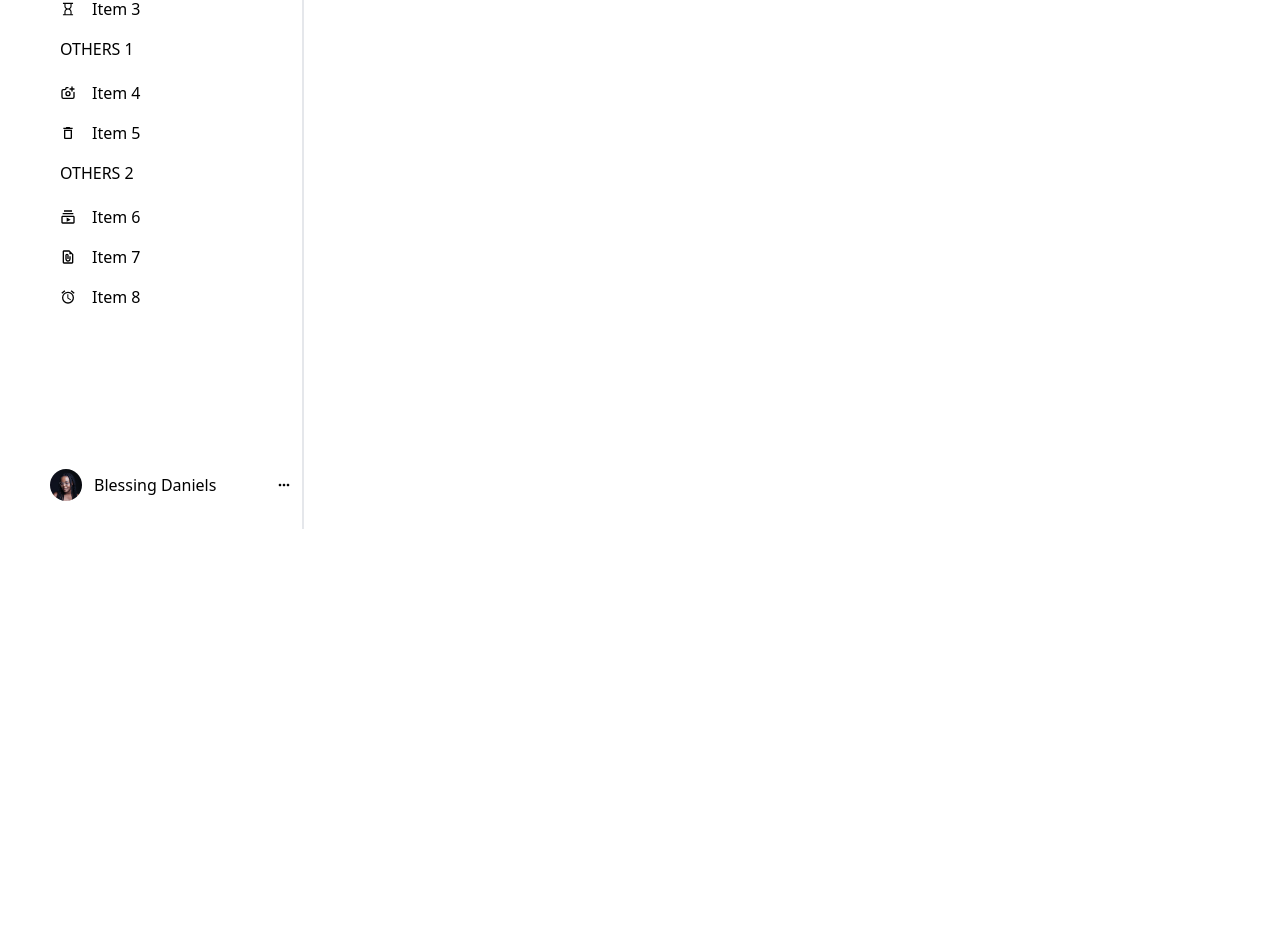
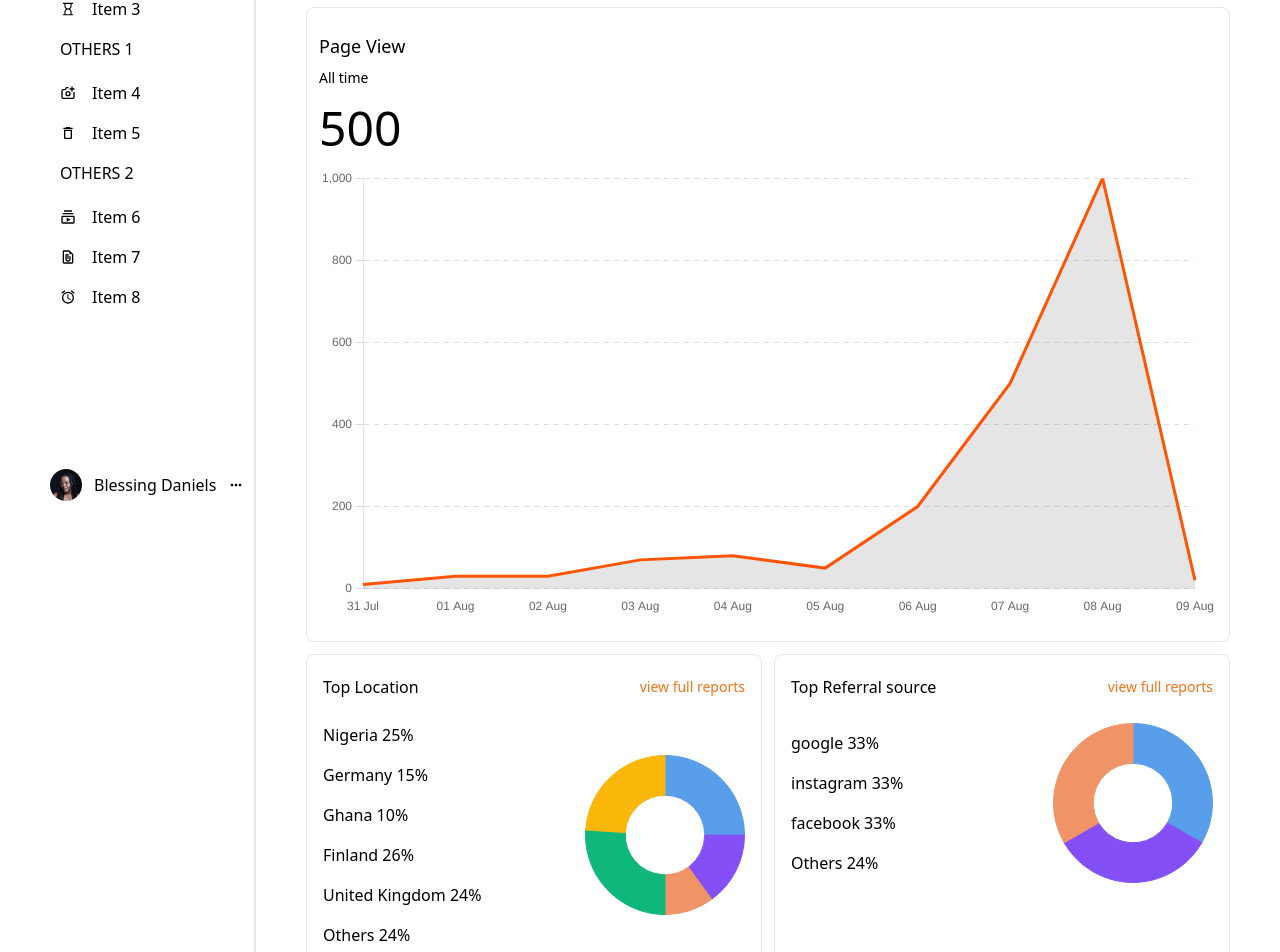
Before and after one commit to KcPele/interview-test, a React (Create React App) app: page / in a window 1280 px wide. Shown: the part 215-1167 px from the top of the page. Before the commit the page ends 800 px from the top, so only its background shows below. Built offline with nearby package versions, Linux system fonts and the light colour scheme.

Commit message:
graph implemented

```diff
--- a/package.json
+++ b/package.json
@@ -3,6 +3,7 @@
   "version": "0.1.0",
   "private": true,
   "dependencies": {
+    "@coreui/react-chartjs": "^2.1.0",
     "@testing-library/jest-dom": "^5.16.5",
     "@testing-library/react": "^13.4.0",
     "@testing-library/user-event": "^13.5.0",
@@ -12,6 +13,7 @@
     "@types/react-chartjs-2": "^2.5.7",
     "@types/react-dom": "^18.0.6",
     "chart.js": "^3.9.1",
+    "date-fns": "^2.29.2",
     "framer-motion": "^6.2.3",
     "react": "^18.2.0",
     "react-chartjs-2": "^4.3.1",
--- /dev/null
+++ b/src/assests/data.ts
@@ -0,0 +1,60 @@
+export default {
+    "graph_data": {
+      "views": {
+        "2022-07-31": 1,
+        "2022-08-01": 3,
+        "2022-08-02": 3,
+        "2022-08-03": 7,
+        "2022-08-04": 8,
+        "2022-08-05": 5,
+        "2022-08-06": 20,
+        "2022-08-07": 50,
+        "2022-08-08": 100,
+        "2022-08-09": 2
+      }
+    },
+    "top_locations": [
+      {
+        "country": "Nigeria",
+        "count": 2,
+        "percent": 25
+      },
+      {
+        "country": "Germany",
+        "count": 1,
+        "percent": 15
+      },
+      {
+        "country": "Ghana",
+        "count": 1,
+        "percent": 10
+      },
+      {
+        "country": "Finland",
+        "count": 1,
+        "percent": 26
+      },
+      {
+        "country": "United Kingdom",
+        "count": 1,
+        "percent": 24
+      }
+    ],
+    "top_sources": [
+      {
+        "source": "google",
+        "count": 1,
+        "percent": 33
+      },
+      {
+        "source": "instagram",
+        "count": 1,
+        "percent": 33
+      },
+      {
+        "source": "facebook",
+        "count": 1,
+        "percent": 33
+      }
+    ]
+  }
--- /dev/null
+++ b/src/compoents/DoughtnutGraph.tsx
@@ -0,0 +1,78 @@
+import React from 'react';
+import { Chart as ChartJS, ArcElement, Tooltip, Legend } from 'chart.js';
+import { Doughnut } from 'react-chartjs-2';
+
+interface Props {
+    pieData: {
+        country?: string | null,
+        count: number,
+        percent: number,
+        source?:  string |  null
+    }[],
+    title: string,
+
+
+}
+ChartJS.register(ArcElement, Tooltip, Legend);
+const DoughtnutGraph: React.FC<Props> = ({ pieData, title }) => {
+    const  options = {
+        responsive: true,
+        plugins: {
+          legend: {
+           display: false
+          },
+          title: {
+            display: false,
+          }
+        }
+      }
+      const backgroundColor =  [
+        '#599EEA',
+        '#844FF6',
+        '#F09468',
+        '#0FB77A',
+        '#FAB70A'
+      ]
+    const data = {
+        labels: pieData.map(val => (val.country ? val.country : val.source)) ,
+        datasets: [
+          {
+            label: '# of Votes',
+            data: pieData.map(val => (val.percent)),
+            backgroundColor,
+            borderColor: [
+              '#599EEA',
+              '#844FF6',
+              '#F09468',
+              '#0FB77A',
+              '#FAB70A'
+              ],
+              borderWidth: 1,
+          },
+        ],
+      };
+  return (
+    <div className='border-[1px] w-[500px] px-4 py-5 rounded-lg  border-gray-200'>
+        <div className='flex items-center justify-between'>
+            <h2 text-lg>{title}</h2>
+            <a href="#" className='text-orange-500 text-sm' >view full reports</a>
+
+            </div>
+            <div className='mt-6 flex justify-between items-center'>
+
+                <ul>
+                    {pieData.map(val => (<li className='mb-4'>{val.country}{val.source} {val.percent}%</li>))}
+                    <li>Others <span>24%</span></li>
+                </ul>
+                <div className='max-w-[160px]'>
+                <Doughnut data={data}  options={options}/>
+
+                </div>
+
+            </div>
+
+        </div>
+  )
+}
+
+export default DoughtnutGraph
--- a/src/compoents/Header.tsx
+++ b/src/compoents/Header.tsx
@@ -3,7 +3,7 @@ import React from 'react'
 const Header = () => {
   return (
     <div className='mt-5'>
-        <h1 className='mb-2'>Good morning, Blessing ⛅️ </h1>
+        <h1 className='mb-2 text-[24px]'>Good morning, Blessing ⛅️ </h1>
         <p className='text-sm mb-5'>Check out your dashboard summary.</p>
         <div className='flex gap-3'>
             <p className='border-[1px] px-3 py-2 text-center rounded-full border-gray-200' >1 Day</p>
--- /dev/null
+++ b/src/compoents/LineGraph.tsx
@@ -0,0 +1,92 @@
+import React, {useRef, useState} from 'react'
+import {
+    Chart as ChartJS,
+    CategoryScale,
+    LinearScale,
+    PointElement,
+    LineElement,
+    Title,
+    Tooltip,
+    Filler,
+    Legend,
+  } from 'chart.js';
+  import { Line } from 'react-chartjs-2';
+  import { format } from 'date-fns'
+  import graphData from '../assests/data'
+
+
+  ChartJS.register(
+    CategoryScale,
+    LinearScale,
+    PointElement,
+    LineElement,
+    Title,
+    Filler,
+    Tooltip,
+    Legend
+  );
+  export const options = {
+    responsive: true,
+    elements: {
+        point:{
+            radius: 0
+        }
+    },
+    scales: {
+        x: {
+            grid: {
+              display: false
+            }
+          },
+          y: {
+            grid: {
+                borderDash: [5, 5],
+                color: "#DBDEE5"
+            },
+            min: 0,
+            max: 1000,
+            ticks: {
+              // forces step size to be 50 units
+              stepSize: 200
+            },
+          }
+          ,
+    },
+    plugins: {
+
+      legend: {
+        display: false
+      },
+      title: {
+        display: false,
+
+      },
+    },
+  };
+
+  const LineGraph: React.FC = () => {
+      const [xData, setXData] = useState<string[]>(Object.keys( graphData.graph_data.views))
+
+    const data = {
+        labels: xData.map(val => (format(new Date(val), 'dd MMM'))),
+
+      datasets: [  {
+        // backgroundColor: '#FF5403',
+        borderColor: '#FF5403',
+        fill: true,
+        data: Object.values(graphData.graph_data.views).map(val => (val * 10))
+      }]
+}
+  return (
+    <div className='border-[1px] mt-5 w-full px-3 py-6 rounded-lg  border-gray-200'>
+        <h2 className='text-lg mb-2'>Page View</h2>
+        <p className='text-sm mb-4'>All time</p>
+        <p className='text-5xl mb-4'>500</p>
+        <div>
+        <Line options={options} data={data} />
+        </div>
+    </div>
+  )
+}
+
+export default LineGraph
--- a/src/compoents/SidebarContent.tsx
+++ b/src/compoents/SidebarContent.tsx
@@ -17,14 +17,14 @@ const SidebarContent: React.FC = () => {
                 <li className=' mb-4 flex items-center gap-4 '><AiOutlineHourglass /> Item 3</li>
             </ul>
         </div>
-        <div className='mx-[60px]'>
+        <div className='ml-[60px]'>
             <h3 className=' mb-5'>OTHERS 1</h3>
             <ul className=''>
                 <li className=' mb-4 flex items-center gap-4 '><TbCameraPlus /> Item 4</li>
                 <li className=' mb-4 flex items-center gap-4 '><MdOutlineDeleteOutline /> Item 5</li>
             </ul>
         </div>
-        <div className='mx-[60px]'>
+        <div className='ml-[60px]'>
             <h3 className=' mb-5'>OTHERS 2</h3>
             <ul className=''>
                 <li className=' mb-4 flex items-center gap-4 '><MdOutlineSubscriptions /> Item 6</li>
@@ -33,7 +33,7 @@ const SidebarContent: React.FC = () => {
             </ul>
         </div>
 
-        <div className='ml-[50px] md:mt-[160px] mt-[120px] mr-[10px] flex items-center justify-between'>
+        <div className='lg:ml-[50px] ml-[30px] md:mt-[160px] mt-[120px] mr-[10px] flex items-center justify-between'>
             <div className='flex items-center gap-3'><img src={profile} className='rounded-full' alt="blessing profile" /> <p>Blessing Daniels</p></div>
             <MdOutlineMoreHoriz />
         </div>
--- a/src/compoents/index.ts
+++ b/src/compoents/index.ts
@@ -1,4 +1,5 @@
 export {default as Navbar} from './Navbar'
 export {default as Header} from './Header'
-
+export {default as LineGraph} from './LineGraph'
+export {default as DoughtnutGraph} from './DoughtnutGraph'
 export {default as SidebarContent} from './SidebarContent'
--- a/src/containers/Main.tsx
+++ b/src/containers/Main.tsx
@@ -1,13 +1,18 @@
 import React from 'react'
-import {Header, Navbar} from '../compoents'
-
+import {DoughtnutGraph, Header, LineGraph, Navbar} from '../compoents'
+import data from '../assests/data'
 
 const Main:React.FC = () => {
 
   return (
-    <div className='px-[50px]'>
+    <div className='px-[50px] md:w-[80%] w-full'>
        <Navbar />
         <Header />
+        <LineGraph />
+        <div className='flex mt-3 gap-3'>
+          <DoughtnutGraph pieData={data.top_locations} title="Top Location" />
+          <DoughtnutGraph pieData={data.top_sources} title="Top Referral source" />
+        </div>
     </div>
   )
 }
--- a/src/containers/Sidebar.tsx
+++ b/src/containers/Sidebar.tsx
@@ -3,7 +3,7 @@ import { SidebarContent } from '../compoents'
 
 const Sidebar: React.FC = () => {
   return (
-    <div className='py-7  w-[304px] hidden md:block border-r-2'>
+    <div className='py-7  max-w-side  w-[304px] hidden md:block border-r-2'>
      <SidebarContent />
     </div>
   )
```
Also changed, not shown: 1 other file (tests, documents, lock files or other folders).
